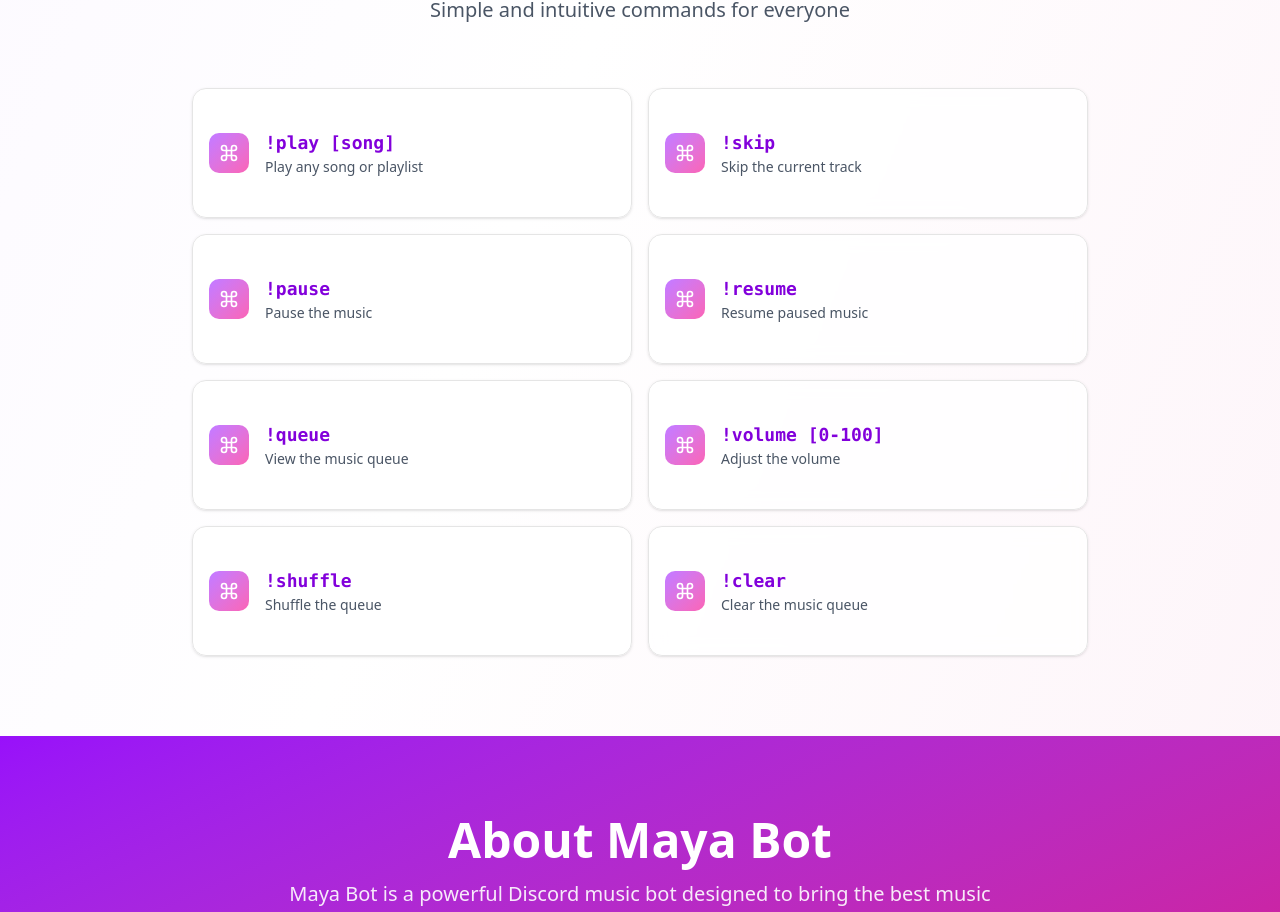
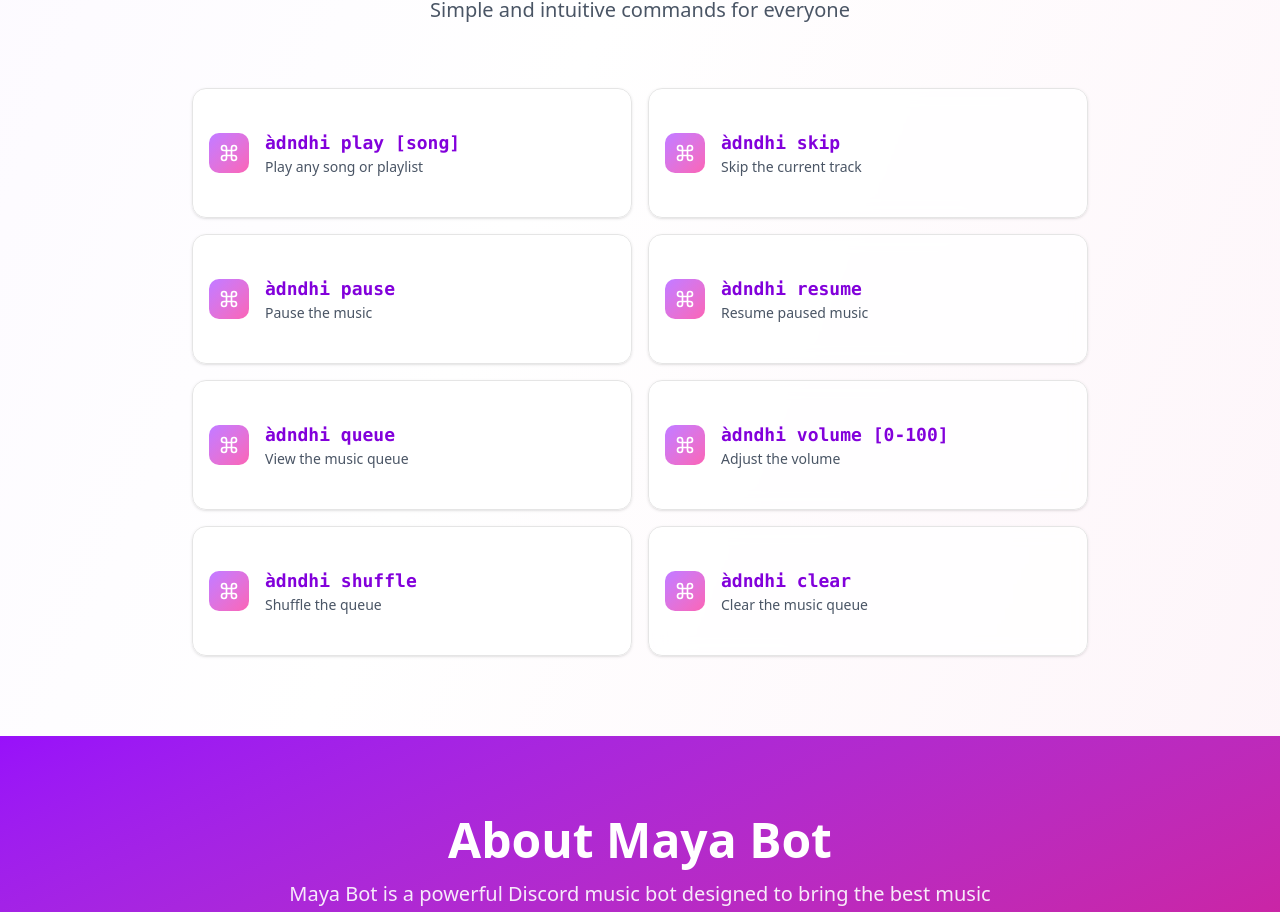
Before and after one commit to iamprmgvyt/maya-bot, a Next.js app: page / in a window 1280 px wide. Shown: the part 1636-2548 px from the top of the page. Built offline with nearby package versions, Linux system fonts and the light colour scheme.

Commit message:
Change command prefix from ! to àdndhi

```diff
--- a/src/i18n/translations.ts
+++ b/src/i18n/translations.ts
@@ -32,21 +32,21 @@
     // Commands Section
     commandsTitle: "Easy to Use Commands",
     commandsSubtitle: "Simple and intuitive commands for everyone",
-    commandPlay: "!play [song]",
+    commandPlay: "àdndhi play [song]",
     commandPlayDesc: "Play any song or playlist",
-    commandSkip: "!skip",
+    commandSkip: "àdndhi skip",
     commandSkipDesc: "Skip the current track",
-    commandPause: "!pause",
+    commandPause: "àdndhi pause",
     commandPauseDesc: "Pause the music",
-    commandResume: "!resume",
+    commandResume: "àdndhi resume",
     commandResumeDesc: "Resume paused music",
-    commandQueue: "!queue",
+    commandQueue: "àdndhi queue",
     commandQueueDesc: "View the music queue",
-    commandVolume: "!volume [0-100]",
+    commandVolume: "àdndhi volume [0-100]",
     commandVolumeDesc: "Adjust the volume",
-    commandShuffle: "!shuffle",
+    commandShuffle: "àdndhi shuffle",
     commandShuffleDesc: "Shuffle the queue",
-    commandClear: "!clear",
+    commandClear: "àdndhi clear",
     commandClearDesc: "Clear the music queue",
 
     // About Section
@@ -95,21 +95,21 @@
     // Commands Section
     commandsTitle: "Lệnh Dễ Sử Dụng",
     commandsSubtitle: "Các lệnh đơn giản và trực quan cho mọi người",
-    commandPlay: "!play [bài hát]",
+    commandPlay: "àdndhi play [bài hát]",
     commandPlayDesc: "Phát bất kỳ bài hát hoặc danh sách phát",
-    commandSkip: "!skip",
+    commandSkip: "àdndhi skip",
     commandSkipDesc: "Bỏ qua bài hát hiện tại",
-    commandPause: "!pause",
+    commandPause: "àdndhi pause",
     commandPauseDesc: "Tạm dừng nhạc",
-    commandResume: "!resume",
+    commandResume: "àdndhi resume",
     commandResumeDesc: "Tiếp tục nhạc đã tạm dừng",
-    commandQueue: "!queue",
+    commandQueue: "àdndhi queue",
     commandQueueDesc: "Xem danh sách chờ nhạc",
-    commandVolume: "!volume [0-100]",
+    commandVolume: "àdndhi volume [0-100]",
     commandVolumeDesc: "Điều chỉnh âm lượng",
-    commandShuffle: "!shuffle",
+    commandShuffle: "àdndhi shuffle",
     commandShuffleDesc: "Xáo trộn danh sách chờ",
-    commandClear: "!clear",
+    commandClear: "àdndhi clear",
     commandClearDesc: "Xóa danh sách chờ nhạc",
 
     // About Section
@@ -158,21 +158,21 @@
     // Commands Section
     commandsTitle: "उपयोग करने में आसान कमांड",
     commandsSubtitle: "हर किसी के लिए सरल और सहज ज्ञान युक्त कमांड",
-    commandPlay: "!play [गीत]",
+    commandPlay: "àdndhi play [गीत]",
     commandPlayDesc: "कोई भी गीत या प्लेलिस्ट चलाएं",
-    commandSkip: "!skip",
+    commandSkip: "àdndhi skip",
     commandSkipDesc: "वर्तमान ट्रैक को छोड़ें",
-    commandPause: "!pause",
+    commandPause: "àdndhi pause",
     commandPauseDesc: "संगीत को रोकें",
-    commandResume: "!resume",
+    commandResume: "àdndhi resume",
     commandResumeDesc: "रुका हुआ संगीत फिर से शुरू करें",
-    commandQueue: "!queue",
+    commandQueue: "àdndhi queue",
     commandQueueDesc: "संगीत कतार देखें",
-    commandVolume: "!volume [0-100]",
+    commandVolume: "àdndhi volume [0-100]",
     commandVolumeDesc: "वॉल्यूम समायोजित करें",
-    commandShuffle: "!shuffle",
+    commandShuffle: "àdndhi shuffle",
     commandShuffleDesc: "कतार को शफल करें",
-    commandClear: "!clear",
+    commandClear: "àdndhi clear",
     commandClearDesc: "संगीत कतार साफ़ करें",
 
     // About Section
```
